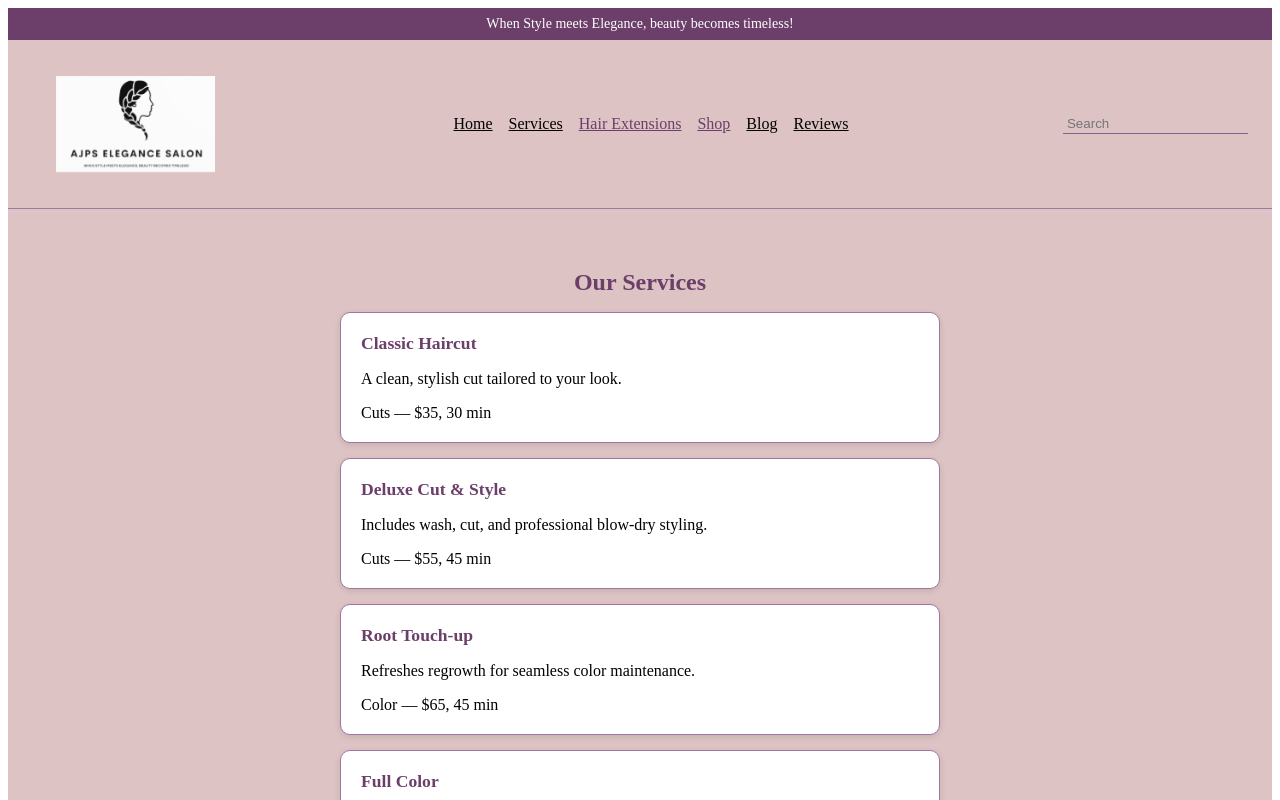
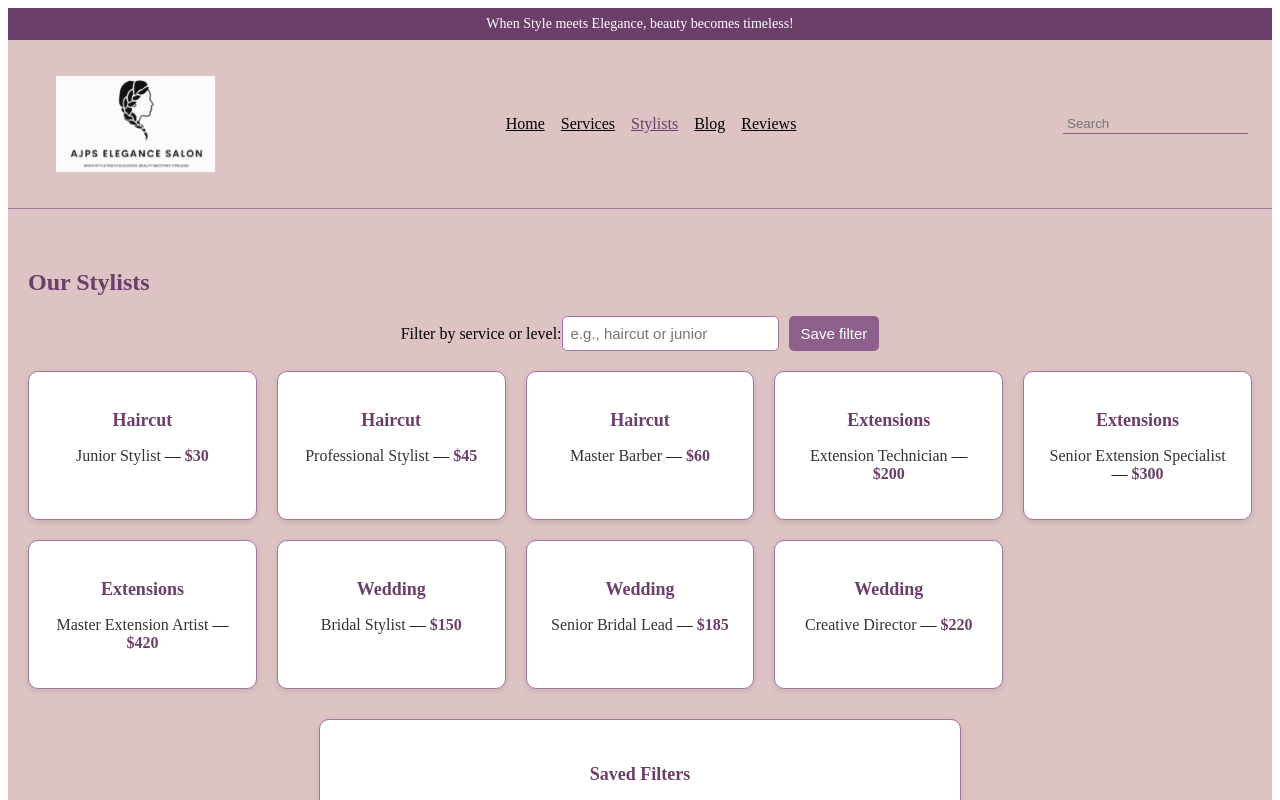
Before and after one commit to abhishekgill556/Project-full-stack, a React (Vite) app: page /stylists in a window 1280 px wide. Shown: the top 800 px of the page. Built offline with nearby package versions, Linux system fonts and the light colour scheme.

Commit message:
implemented stylist feature page

```diff
--- a/src/App.tsx
+++ b/src/App.tsx
@@ -1,20 +1,33 @@
 import './App.css'
 import { BrowserRouter, Routes, Route } from 'react-router-dom'
 import Header from './Components/Header/Header'
-import Services from './Components/Services/Services'
+//import Services from './Components/Services/Services'
 import Book from './Components/book/book'
-import Stylist from './Components/stylist/stylist'
+//import Stylist from './Components/stylist/stylist'
 import { Blog } from './Components/blog/Blog'
 import Reviews from './Components/Reviews/ReviewsPage';
 import Footer from './Components/Footer/footer'
 import ServicesPage from './Components/Pages/ServicePage'
 import { MyBlogs } from './Components/Pages/Blogpage'
+import StylistsPage from "./Components/Pages/StylistsPage";
 import { useState } from 'react'
 import type { BlogPost } from './types/blogpost'
 import { blogPosts as initialPosts } from './data/blogData'
 
 function App() {
   const [posts, setPosts] = useState<BlogPost[]>(initialPosts)
+  const [filterTerm, setFilterTerm] = useState<string>("");
+  const [savedTerms, setSavedTerms] = useState<string[]>([]);
+
+  const addSavedTerm = (term: string) => {
+    const t = term.trim();
+    if (!t) return;
+    setSavedTerms(prev => (prev.includes(t) ? prev : [...prev, t]));
+  };
+
+  const removeSavedTerm = (term: string) => {
+    setSavedTerms(prev => prev.filter(x => x !== term));
+  };
 
   return (
     <>
@@ -22,13 +35,12 @@ function App() {
         <Header />
         <Routes>
           <Route path="/services" element={<ServicesPage />} />
+          <Route path="/stylists" element={<StylistsPage filterTerm={filterTerm} setFilterTerm={setFilterTerm} savedTerms={savedTerms} addSavedTerm={addSavedTerm} removeSavedTerm={removeSavedTerm} />} />
           <Route path="/blog" element={<Blog posts={posts} setPosts={setPosts} />} />
           <Route path="/blog/my-posts" element={<MyBlogs posts={posts} setPosts={setPosts} />} />
           <Route path="/reviews" element={<Reviews />} />
         </Routes>
-        <Services />
         <Book />
-        <Stylist />
         <Footer />
       </BrowserRouter>
     </>
--- a/src/Components/Header/Header.tsx
+++ b/src/Components/Header/Header.tsx
@@ -22,19 +22,20 @@ export default function Header() {
             <NavLink to="/" className="nav-link">
               Home
             </NavLink>
+
             <NavLink to="/services" className="nav-link">
               Services
             </NavLink>
-            <NavLink to="#" className="nav-link">
-              Hair Extensions
+
+            <NavLink to="/stylists" className="nav-link">
+              Stylists
             </NavLink>
-            <NavLink to="#" className="nav-link">
-              Shop
-            </NavLink>
+
             <NavLink to="/blog" className="nav-link">
               Blog
             </NavLink>
-            <NavLink to="/Reviews" className="nav-link">
+
+            <NavLink to="/reviews" className="nav-link">
               Reviews
             </NavLink>
           </nav>
--- /dev/null
+++ b/src/Components/Pages/StylistsPage.tsx
@@ -0,0 +1,58 @@
+import "../stylist/stylist.css";
+import stylistData from "../../data/stylist.json";
+import StylistFilterForm from "../stylist/StylistFilterForm";
+import SavedFilters from "../stylist/SavedFilters";
+
+type StylistsPageProps = {
+  filterTerm: string;
+  setFilterTerm: (v: string) => void;
+  savedTerms: string[];
+  addSavedTerm: (term: string) => void;
+  removeSavedTerm: (term: string) => void;
+};
+
+export default function StylistsPage({
+  filterTerm,
+  setFilterTerm,
+  savedTerms,
+  addSavedTerm,
+  removeSavedTerm,
+}: StylistsPageProps) {
+  const items = Object.entries(stylistData).flatMap(([serviceName, levels]) =>
+    Object.entries(levels as Record<string, number>).map(([level, price]) => ({
+      service: serviceName,
+      level,
+      price,
+    }))
+  );
+
+  const filtered = items.filter(
+    it =>
+      it.level.toLowerCase().includes(filterTerm.toLowerCase()) ||
+      it.service.toLowerCase().includes(filterTerm.toLowerCase())
+  );
+
+  return (
+    <div className="stylist">
+      <h2 className="stylist-title">Our Stylists</h2>
+      <StylistFilterForm
+        filterTerm={filterTerm}
+        setFilterTerm={setFilterTerm}
+        onSave={() => addSavedTerm(filterTerm)}
+        onClear={() => setFilterTerm("")}
+      />
+      <div className="stylist-grid">
+        {filtered.map(it => (
+          <div key={`${it.service}:${it.level}`} className="stylist-card">
+            <h3>{it.service}</h3>
+            <p>
+              <span className="level">{it.level}</span> — <span className="price">${it.price}</span>
+            </p>
+          </div>
+        ))}
+        {filtered.length === 0 && <p>No matches found.</p>}
+      </div>
+      <SavedFilters savedTerms={savedTerms} onSelect={setFilterTerm} onRemove={removeSavedTerm} />
+    </div>
+  );
+}
--- /dev/null
+++ b/src/Components/stylist/SavedFilters.tsx
@@ -0,0 +1,25 @@
+type Props = {
+  savedTerms: string[];
+  onSelect: (term: string) => void;
+  onRemove: (term: string) => void;
+};
+
+export default function SavedFilters({ savedTerms, onSelect, onRemove }: Props) {
+  return (
+    <section className="saved-section">
+      <h4>Saved Filters</h4>
+      {savedTerms.length === 0 ? (
+        <p>No saved filters.</p>
+      ) : (
+        <ul className="saved-list">
+          {savedTerms.map(t => (
+            <li key={t}>
+              <button type="button" onClick={() => onSelect(t)}>{t}</button>
+              <button type="button" onClick={() => onRemove(t)}>Remove</button>
+            </li>
+          ))}
+        </ul>
+      )}
+    </section>
+  );
+}
--- /dev/null
+++ b/src/Components/stylist/StylistFilterForm.tsx
@@ -0,0 +1,24 @@
+type Props = {
+  filterTerm: string;
+  setFilterTerm: (v: string) => void;
+  onSave: () => void;
+  onClear: () => void;
+};
+
+export default function StylistFilterForm({ filterTerm, setFilterTerm, onSave, onClear }: Props) {
+  return (
+    <form onSubmit={e => e.preventDefault()} className="stylist-filter-form">
+      <label>
+        Filter by service or level:
+        <input
+          type="text"
+          value={filterTerm}
+          onChange={e => setFilterTerm(e.target.value)}
+          placeholder="e.g., haircut or junior"
+        />
+      </label>
+      <button type="button" onClick={onSave}>Save filter</button>
+      {filterTerm && <button type="button" onClick={onClear}>Clear</button>}
+    </form>
+  );
+}
--- a/src/Components/stylist/stylist.css
+++ b/src/Components/stylist/stylist.css
@@ -46,3 +46,114 @@
   font-weight: bold;
   color: #6B3F69;
 }
+
+.stylist-filter-form {
+  display: flex;
+  flex-wrap: wrap;
+  gap: 10px;
+  justify-content: center;
+  margin-bottom: 20px;
+}
+
+.stylist-filter-form input {
+  padding: 8px;
+  font-size: 15px;
+  border: 1px solid var(--color-border);
+  border-radius: 5px;
+  outline: none;
+}
+
+.stylist-filter-form input:focus {
+  border-color: var(--color-darkAccent);
+}
+
+.stylist-filter-form button {
+  padding: 8px 12px;
+  font-size: 15px;
+  background-color: var(--color-link);
+  border: none;
+  color: #fff;
+  border-radius: 5px;
+  cursor: pointer;
+  transition: background 0.3s ease;
+}
+
+.stylist-filter-form button:hover {
+  background-color: var(--color-darkAccent);
+}
+
+.stylist-grid {
+  display: grid;
+  grid-template-columns: repeat(auto-fit, minmax(220px, 1fr));
+  gap: 20px;
+}
+
+.stylist-card {
+  border: 1px solid var(--color-border);
+  border-radius: 10px;
+  background: #fff;
+  padding: 20px;
+  box-shadow: 0 2px 6px rgba(0,0,0,0.1);
+  text-align: center;
+  transition: transform 0.15s ease, box-shadow 0.15s ease;
+}
+
+.stylist-card:hover {
+  transform: translateY(-2px);
+  box-shadow: 0 6px 14px rgba(0,0,0,0.12);
+}
+
+.stylist-card h3 {
+  font-size: 18px;
+  text-transform: capitalize;
+  color: var(--color-heading);
+  margin-bottom: 10px;
+}
+
+.saved-section {
+  margin-top: 30px;
+  padding: 20px;
+  border: 1px solid var(--color-border);
+  border-radius: 10px;
+  background: #fff;
+  max-width: 600px;
+  margin-left: auto;
+  margin-right: auto;
+  box-shadow: 0 2px 6px rgba(0,0,0,0.1);
+}
+
+.saved-section h4 {
+  color: var(--color-heading);
+  font-size: 18px;
+  margin-bottom: 10px;
+  text-align: center;
+}
+
+.saved-list {
+  list-style: none;
+  padding: 0;
+  display: grid;
+  gap: 10px;
+}
+
+.saved-list li {
+  display: flex;
+  justify-content: center;
+  gap: 10px;
+  align-items: center;
+}
+
+.saved-list button {
+  padding: 6px 10px;
+  font-size: 14px;
+  border: none;
+  border-radius: 5px;
+  background-color: var(--color-link);
+  color: #fff;
+  cursor: pointer;
+  transition: background 0.3s ease;
+}
+
+.saved-list button:hover {
+  background-color: var(--color-darkAccent);
+}
--- /dev/null
+++ b/src/types/stylist.ts
@@ -0,0 +1,2 @@
+export type StylistLevels = Record<string, number>;
+export type StylistData = Record<string, StylistLevels>;
```
